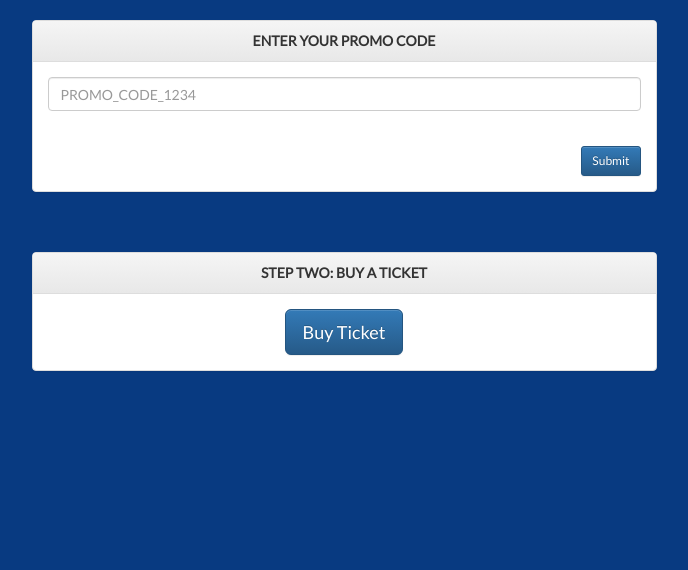
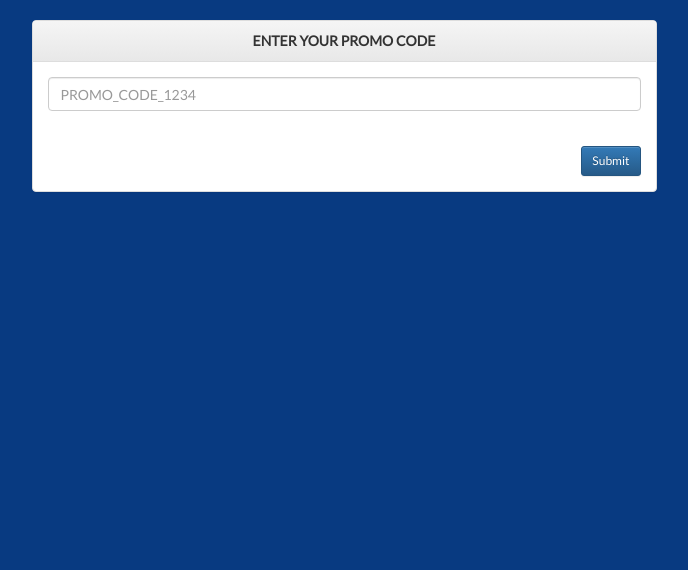
Before and after one commit to mike-jolliffe/DeLaSalle, a Django app: page /corporate_signup/ in a window 1280 px wide. Shown: the part 52-622 px from the top of the page, without its empty margins (296-984 px from the left). Run offline with Django 3.2, Linux system fonts and the light colour scheme; parts of the project's set-up code (start-up, migrations or seed data) failed here and were passed over; some libraries are stand-ins or nearby versions.

Commit message:
added corporate team signup forms

```diff
--- a/pages/static/pages/js/main.js
+++ b/pages/static/pages/js/main.js
@@ -226,8 +226,8 @@ $(document).ready(function () {
             success: function (json) {
                 console.log(json);
                 $('#promoEnter').css('display', 'none'); // remove the value from the inputs
-
                 // Hide the promo code field, replace with Team registration form
+                $('#registerTeams').removeClass('hidden')
             },
 
             // handle a non-successful response
--- a/pages/templates/corporate_signup.html
+++ b/pages/templates/corporate_signup.html
@@ -47,17 +47,73 @@
     </div>
     <br>
     <br>
-    <div class="row">
+    <div id="registerTeams" class="row hidden">
         <div class="col-lg-6 col-lg-offset-3 col-sm-10 col-sm-offset-1">
             <div class="panel panel-default">
-                <div class="panel-heading panel-heading-default text-center"><strong>STEP TWO: BUY A TICKET</strong>
+                <div class="panel-heading panel-heading-default text-center"><strong>REGISTER TEAMS</strong>
                 </div>
-                <div class="panel-body text-center">
-                    <form action="https://www.eventbrite.com/e/first-annual-de-la-salle-north-catholic-high-school-cornhole-tournament-tickets-41440379290?ref=elink"
-                          target="_blank">
-                        <button id="buyBtn" type="submit" name="buyBtn" class="btn btn-primary btn-lg">
-                            Buy Ticket
-                        </button>
+                <div class="panel-body">
+                    <form id="registerTeams" class="form" action="/register_teams/" method="post">
+                        {% csrf_token %}
+                        <span id="registerTeam">
+                            <div class="form-group">
+                                <label class="pull-left text-primary" for="Team">Team Name</label>
+                                <input name="teamName" type="text" class="form-control"
+                                       placeholder="Team Name">
+                            </div>
+                            <br>
+                            <div class="form-group">
+                                <label class="text-primary">Player 1 info</label>
+                            </div>
+                            <div class="row text-center">
+                                <span class="form-group">
+                                    <div class="col-sm-1">
+                                        <label for="nameInput" class="inlineLabel">Name</label>
+                                    </div>
+                                    <div class="col-sm-5">
+                                        <input type="text" class="form-control" name="p1Name" placeholder="John Doe" required="">
+                                    </div>
+                                </span>
+                                <div class="form-group">
+                                    <div class="col-sm-1">
+                                        <label for="emailInput" class="inlineLabel">Email</label>
+                                    </div>
+                                    <div class="col-sm-5">
+                                        <input type="text" class="form-control" name="p1Email" placeholder="john@example.com" required="">
+                                    </div>
+                                </div>
+                            </div>
+                            <br><br>
+                            <div class="form-group">
+                                <label class="text-primary">Player 2 info</label>
+                            </div>
+                            <div class="row text-center">
+                                <span class="form-group">
+                                    <div class="col-sm-1">
+                                        <label for="nameInput" class="inlineLabel">Name</label>
+                                    </div>
+                                    <div class="col-sm-5">
+                                        <input type="text" class="form-control" name="p2Name" placeholder="John Doe" required="">
+                                    </div>
+                                </span>
+                                <div class="form-group">
+                                    <div class="col-sm-1">
+                                        <label for="emailInput" class="inlineLabel">Email</label>
+                                    </div>
+                                    <div class="col-sm-5">
+                                        <input type="text" class="form-control" name="p2Email" placeholder="john@example.com" required="">
+                                    </div>
+                                </div>
+                            </div>
+                            <br>
+                            <br>
+                            <div class="text-center">
+                                <button id="registerTeamsBtn" type="submit" name="registerTeamsBtn" class="btn btn-primary btn-lg">
+                                    Register
+                                </button>
+                            </div>
+                            <br>
+                        </span>
                     </form>
                 </div>
             </div>
```
